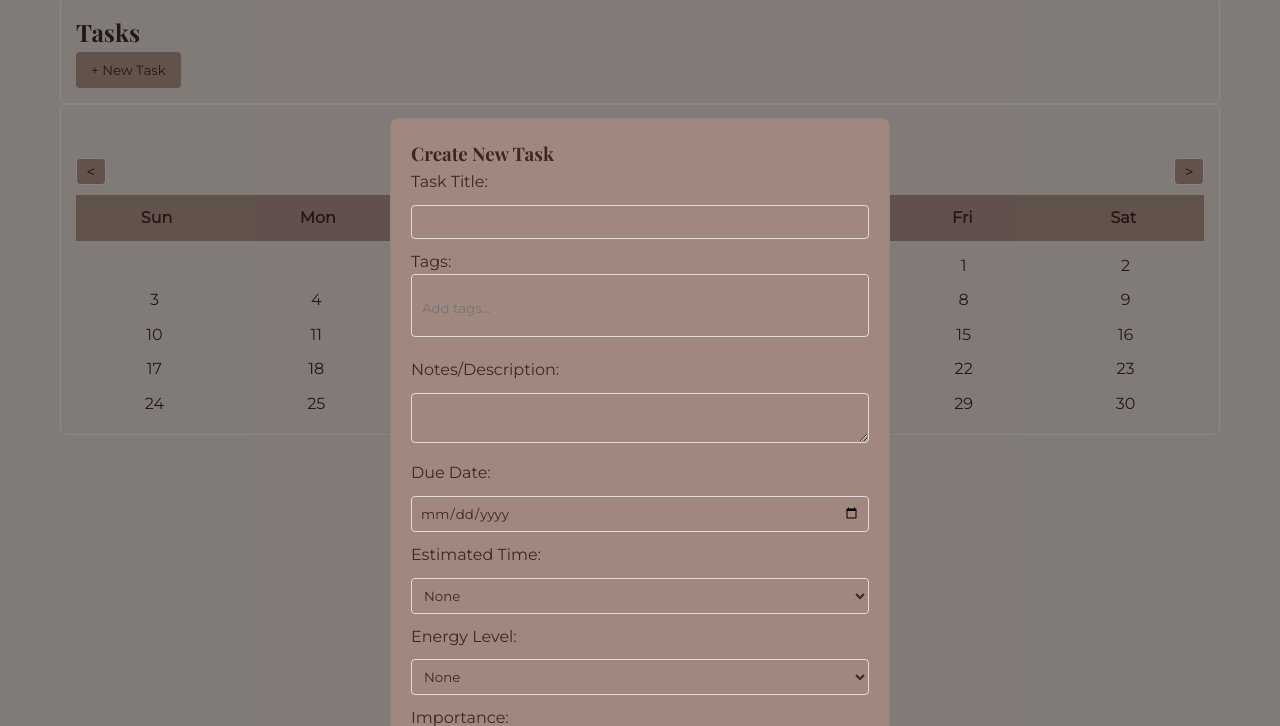
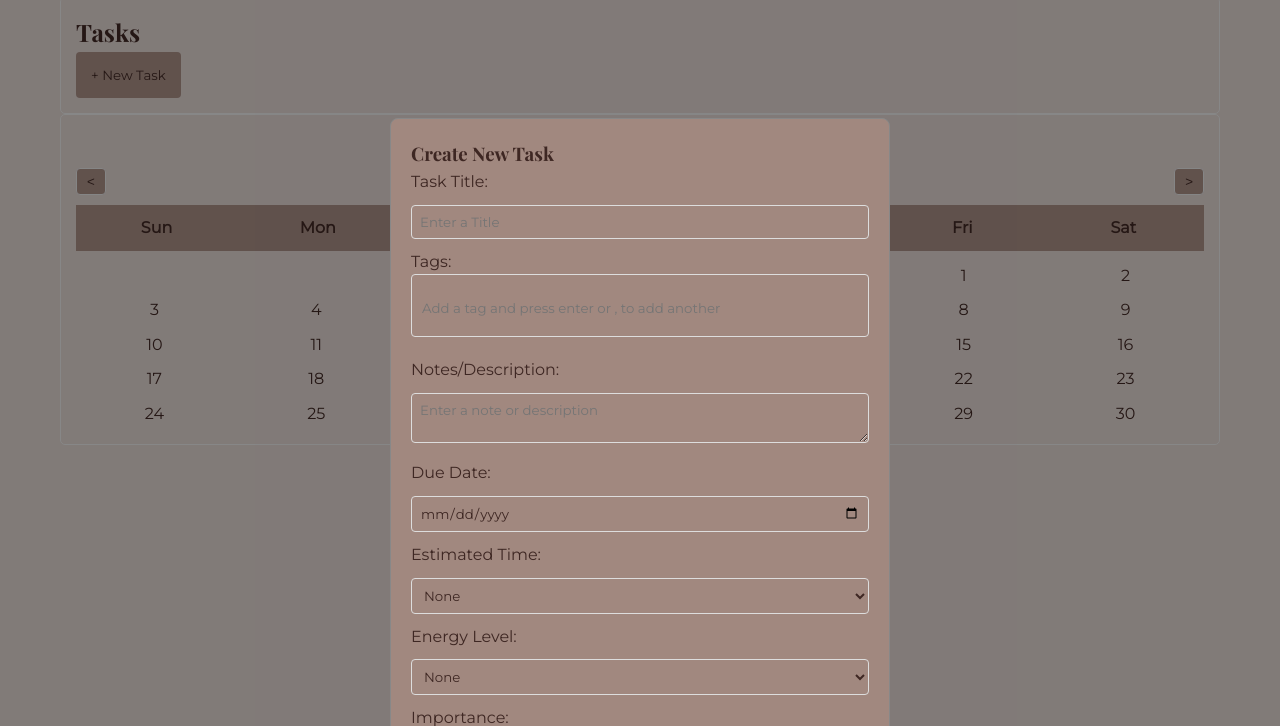
Before and after one commit to KaomiB/A4-copy, a plain HTML site: page index.html in a window 1280 px wide. Both pictures are taken after a click on the button "+ New Task". Shown: the part 74-800 px from the top of the page. Drawn offline with nearby package versions, Linux system fonts and the light colour scheme; a web font is replaced by a local one.

Commit message:
updated button

```diff
--- a/index.html
+++ b/index.html
@@ -44,12 +44,12 @@
             <h3 id="modalTitle">Create New Task</h3>
 
             <label for="taskTitle">Task Title:</label>
-            <input type="text" id="taskTitle" required>
+            <input type="text" id="taskTitle" placeholder="Enter a Title" required>
 <div class="tag-input-container">
     <label>Tags:</label>
     <div class="tag-input-wrapper">
         <div id="tagDisplay" class="tag-display"></div>
-        <input type="text" id="tagInput" placeholder="Add tags...">
+        <input type="text" id="tagInput" placeholder="Add a tag and press enter or , to add another">
     </div>
     <div id="tagSuggestions" class="tag-suggestions"></div>
     <!-- Color picker for new tags -->
@@ -68,7 +68,7 @@
 </div>
 
             <label for="taskDescription">Notes/Description:</label>
-            <textarea id="taskDescription"></textarea>
+            <textarea id="taskDescription" placeholder="Enter a note or description"></textarea>
 
             <div>
                 <label for="dueDate">Due Date:</label>
--- a/styles.css
+++ b/styles.css
@@ -350,6 +350,16 @@ h1,h2,h3,h4,h5,h6 {
     font-size: 16px; /* Increase font size */
 }
 
+#newTaskBtn {
+    padding: 15px;
+}
+
+#newTaskBtn:hover {
+    transform: scale(1.1);
+    filter:brightness(0.9);
+}
+
+
 #addTaskBtn:hover {
     filter: brightness(0.9); /* Darken the color by 10% */
 }
```
